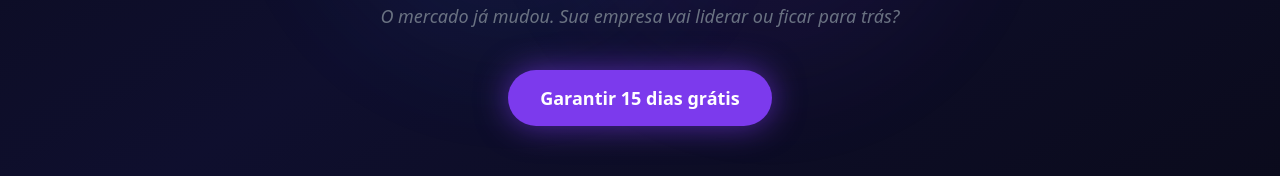
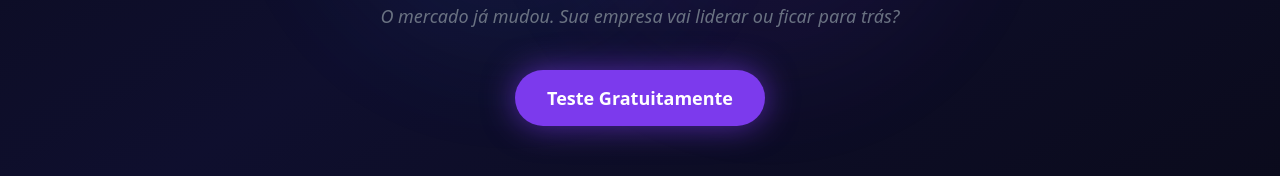
Before and after one commit to VisualSoftWeb/vsx, a React (Vite) app: page / in a window 1280 px wide. Shown: the part 523-699 px from the top of the page. Built offline with nearby package versions, Linux system fonts and the light colour scheme.

Commit message:
Troca CTA do Hero para Teste Gratuitamente

```diff
--- a/src/components/Hero.tsx
+++ b/src/components/Hero.tsx
@@ -38,7 +38,7 @@
             href="#contato"
             className="group bg-ai-purple hover:bg-ai-accent text-white font-semibold px-8 py-3.5 rounded-full text-lg transition-all animate-pulse-glow inline-flex items-center gap-2"
           >
-            Garantir 15 dias grátis
+            Teste Gratuitamente
           </a>
 
         </div>
```
